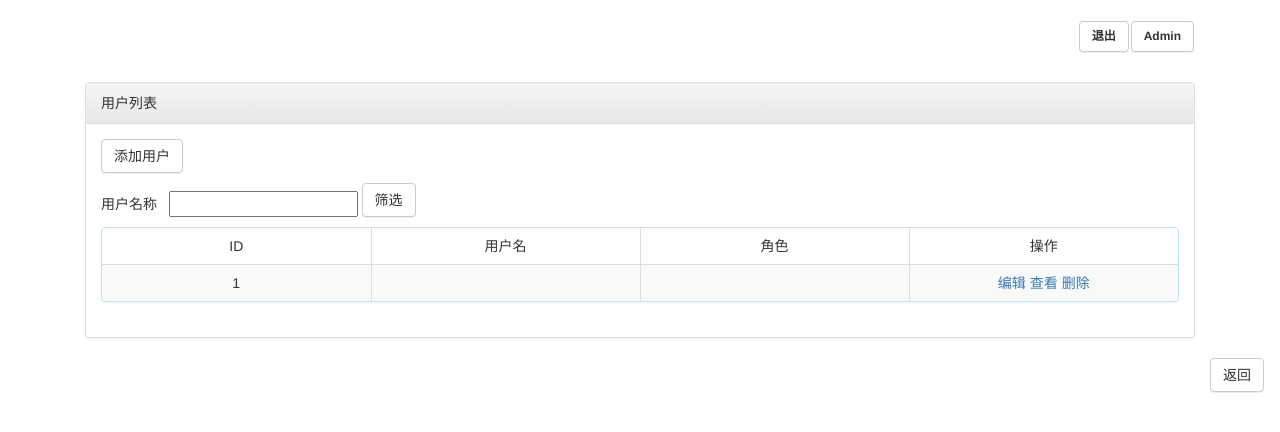
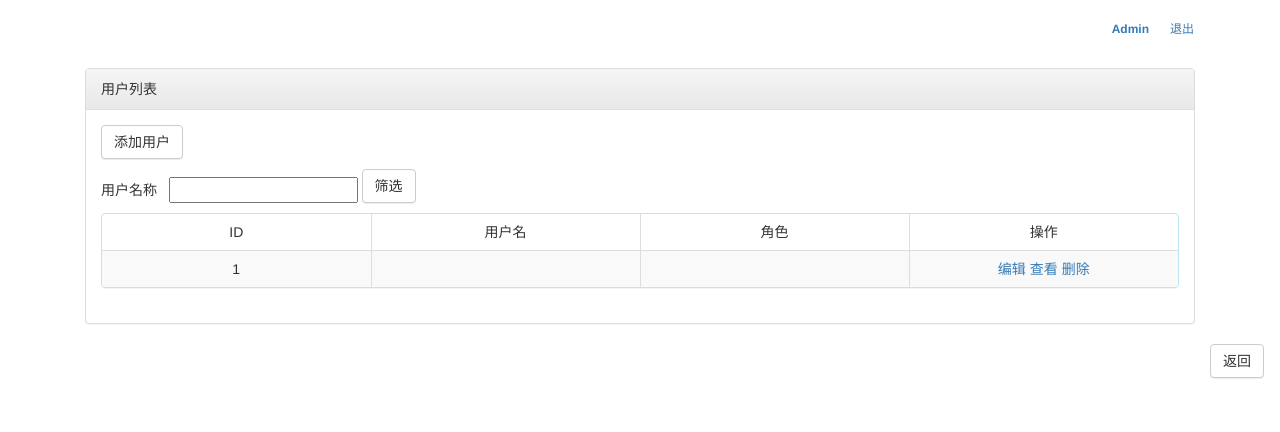
Before and after one commit to bonnie-young/djangodemo, a Django app: template account/templates/account/userlist.html in a window 1280 px wide. Shown: the top 432 px of the page. Run offline with Django 3.2, Linux system fonts and the light colour scheme; the template is opened without the code that fills it: values that come from a table or form of the project are taken from there, others are empty; data comes from the database, SQL or seed files in the repository; some libraries are stand-ins or nearby versions.

Commit message:
update
Signed-off-by: Young Yang <young@Youngs-MacBook-Pro.local>

```diff
--- a/account/templates/account/userlist.html
+++ b/account/templates/account/userlist.html
@@ -18,8 +18,8 @@
 <form>
     <div class="container">
         <div id="logout" class="col-sm-12" style="margin-top: 20px;">
-            <a href="#"><div   style="margin: 1px 1px 10px 1px;float:right;text-align: center;font-size: 12px;font-weight: bold" class="btn btn-default">Admin</div></a>
-            <a href="#"><div   style="margin: 1px 1px 10px 1px;float:right;text-align: center;font-size: 12px;font-weight: bold" class="btn btn-default">退出</div></a>
+            <a href="#" style="margin: 1px 1px 10px 1px;float:right;text-align: center;font-size: 12px">退出</a>
+            &nbsp;&nbsp;&nbsp;<a href="#" style="margin: 1px 20px 10px 1px;float:right;text-align: center;font-size: 12px;font-weight: bold">Admin</a>
         </div>
         <div class="col-sm-12" style="margin-top: 20px;align-content: center">
             <div class="panel panel-default">
```
